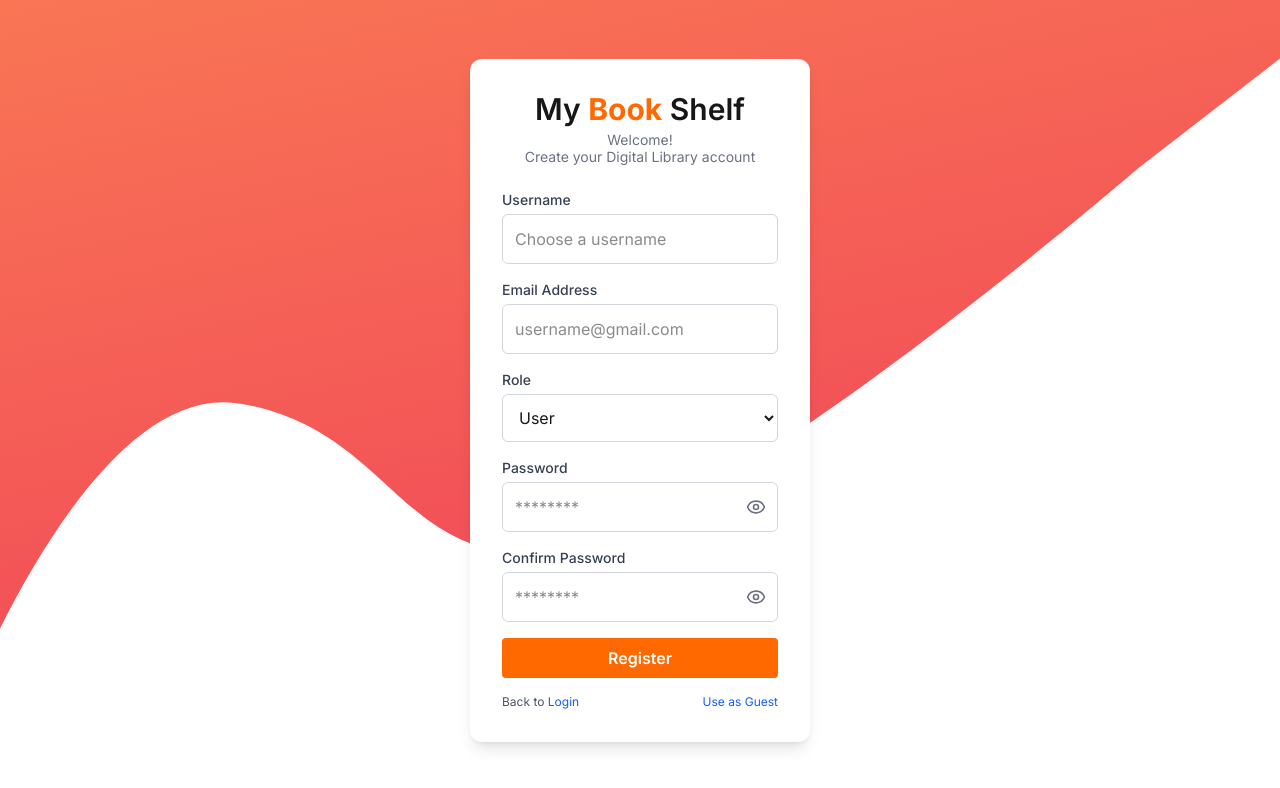
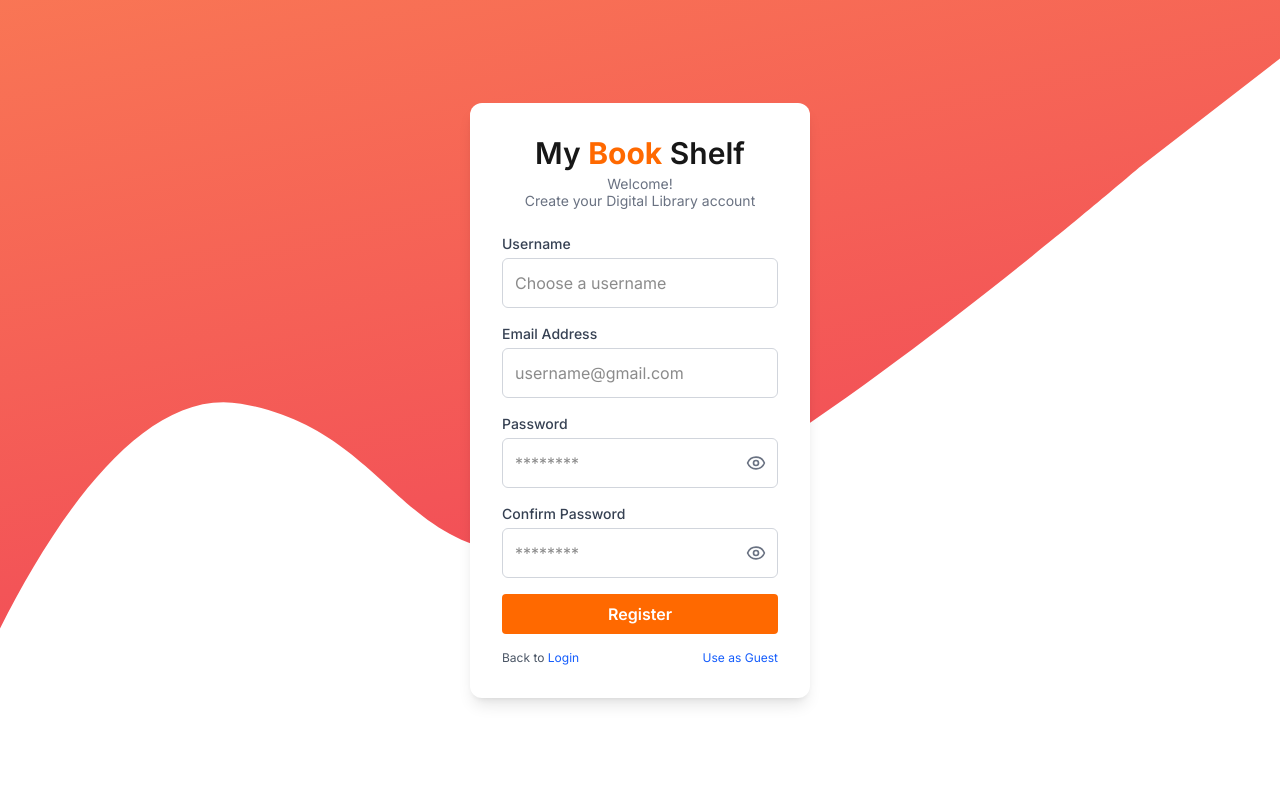
Before and after one commit to 1aimee7/MyBookShelf-frontend, a Next.js app: page /auth/register in a window 1280 px wide. Shown: the top 788 px of the page. Built offline with nearby package versions, Linux system fonts and the light colour scheme.

Commit message:
working on fetch

```diff
--- a/src/app/auth/register/page.tsx
+++ b/src/app/auth/register/page.tsx
@@ -8,7 +8,6 @@ import axios from "axios";
 export default function Register() {
   const [username, setUsername] = useState("");
   const [email, setEmail] = useState("");
-  const [role, setRole] = useState("user");
   const [password, setPassword] = useState("");
   const [confirmPassword, setConfirmPassword] = useState("");
   const [showPassword, setShowPassword] = useState(false);
@@ -129,17 +128,6 @@ export default function Register() {
           </div>
 
           <div>
-            <label className="block text-sm font-medium text-gray-700 mb-1">Role</label>
-            <select
-              value={role}
-              onChange={(e) => setRole(e.target.value)}
-              className="w-full p-3 border border-gray-300 rounded-md focus:outline-none focus:ring-2 focus:ring-orange-400 bg-white"
-            >
-              <option value="user">User</option>
-            </select>
-          </div>
-
-          <div>
             <label className="block text-sm font-medium text-gray-700 mb-1">Password</label>
             <div className="relative">
               <input
```
